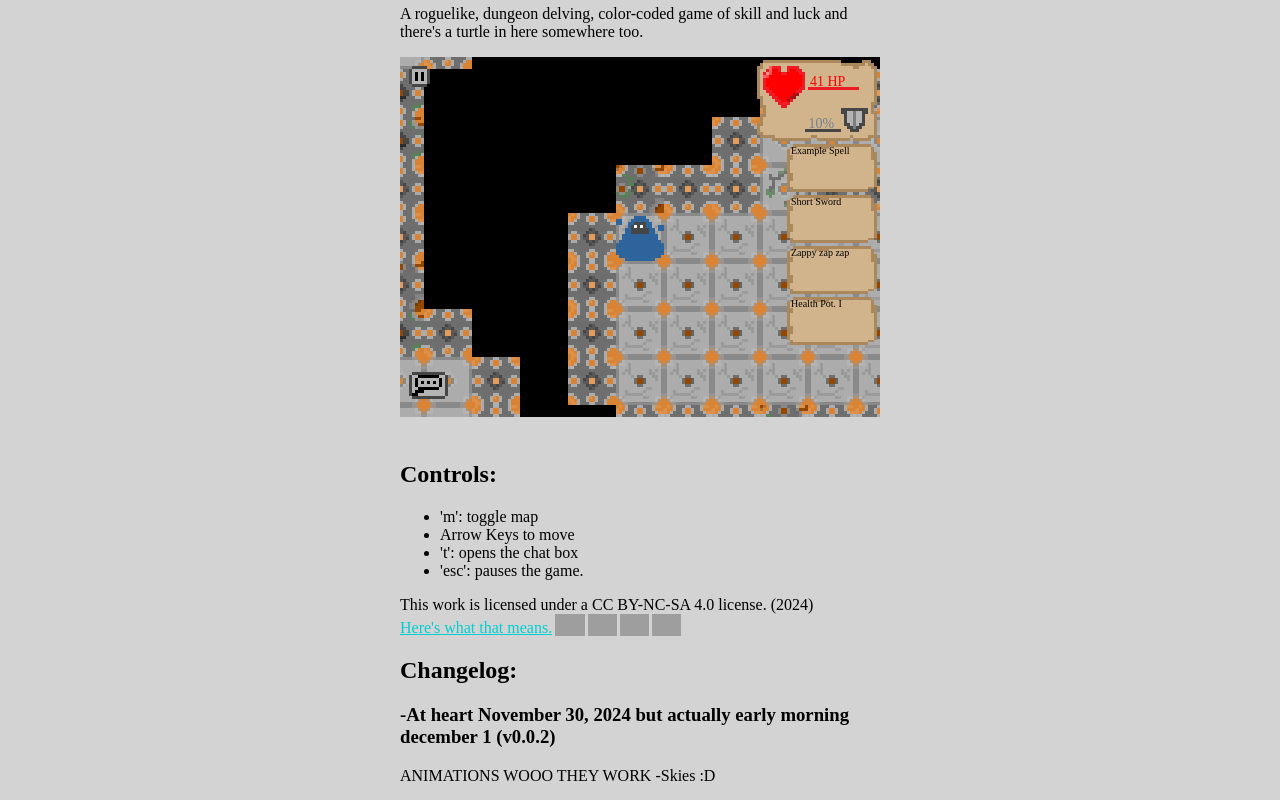
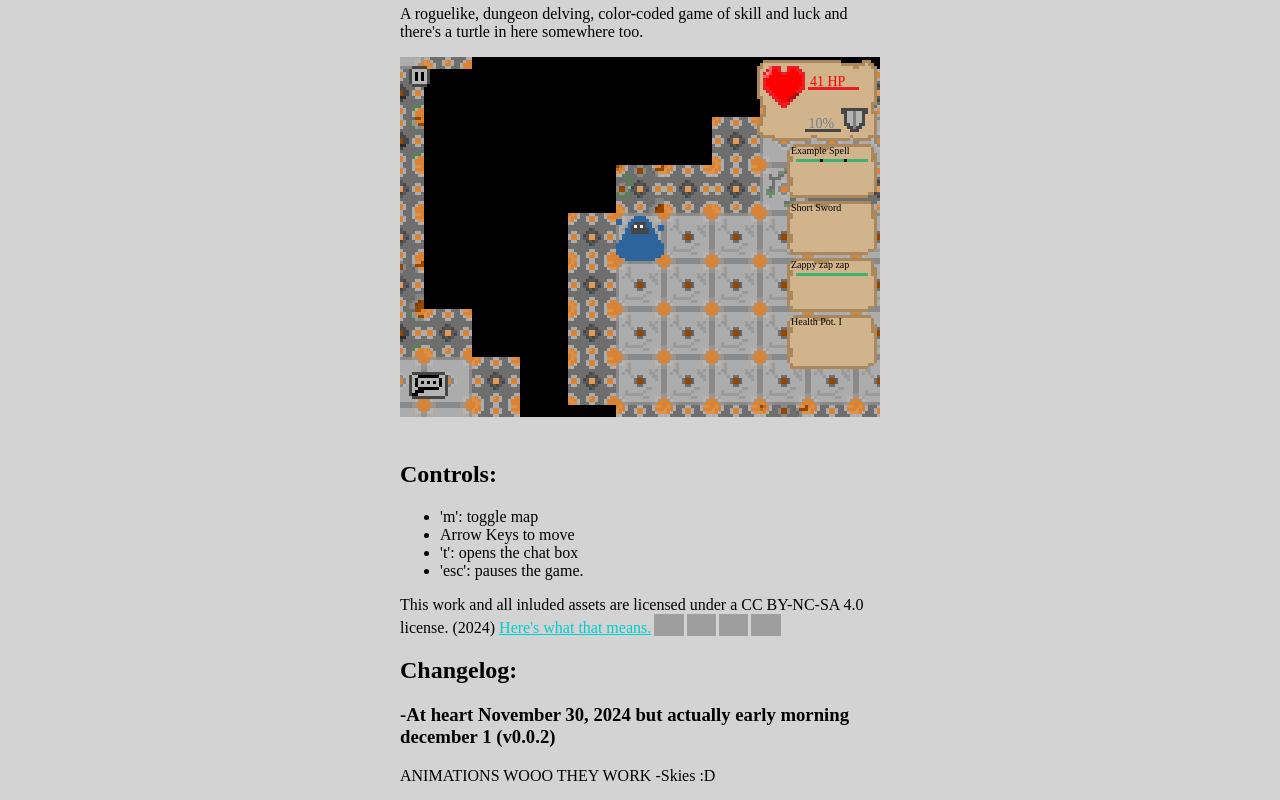
Before and after one commit to skies-shaper/chromadelve, a plain HTML site: page index.html in a window 1280 px wide. Shown: the part 127-927 px from the top of the page. Drawn offline with Linux system fonts and the light colour scheme; grey boxes are pictures that could not be loaded; a web font is replaced by a local one.

Commit message:
Added weapon cooldowns

```diff
--- a/index.html
+++ b/index.html
@@ -71,6 +71,9 @@
         a{
             color: darkturquoise;
         }
+        a:hover {
+            color:aqua;
+        }
         #menu h2{
             float: left;
             margin: 5px;
@@ -84,18 +87,20 @@
 </head>
 <body>
     <div id="menu"><img src="imgs/GUI/chromadelve-beta logo.png" style="margin:2px;"/><h2>"One day, this shall be a menu" -Unkown</h2>
+       <a href=""><h2>contact</h2></a>
+    </div>
 
-    </div>
     <div id="gamebox">
     <h1>Chromadelve</h1>
     <p>A roguelike, dungeon delving, color-coded game of skill and luck and there's a turtle in here somewhere too.</p>
     <div id="game">
         <canvas id="gamewindow" width="480" height="360" oncontextmenu="return false;">
-            Game content :)
+            Game content :D
         </canvas>
     <input id="gameConsole"></input>
     <div id="console-text"></div>
     </div>
+    <noscript>Unfortunately, this is a browser-based game. Which means that, short of insane technological mumbo jumbo we need Javascript to make it run. Depending on where in the future you exist, you may be able to find a desktop version of our game! That has been a floated concept at one point or another </noscript>
     <h2>Controls:</h2>
     <ul>
         <li>'m': toggle map</li>
@@ -103,7 +108,7 @@
         <li>'t': opens the chat box</li>
         <li>'esc': pauses the game.</li>
     </ul>
-    <span property="dct:title">This work</span> is licensed under a CC BY-NC-SA 4.0 license. (2024) <a href="https://creativecommons.org/licenses/by-nc-sa/4.0/?ref=chooser-v1" target="_blank" rel="license noopener noreferrer" style="display:inline-block;">Here's what that means.<img style="height:22px!important;margin-left:3px;vertical-align:text-bottom;" src="https://mirrors.creativecommons.org/presskit/icons/cc.svg?ref=chooser-v1" alt=""><img style="height:22px!important;margin-left:3px;vertical-align:text-bottom;" src="https://mirrors.creativecommons.org/presskit/icons/by.svg?ref=chooser-v1" alt=""><img style="height:22px!important;margin-left:3px;vertical-align:text-bottom;" src="https://mirrors.creativecommons.org/presskit/icons/nc.svg?ref=chooser-v1" alt=""><img style="height:22px!important;margin-left:3px;vertical-align:text-bottom;" src="https://mirrors.creativecommons.org/presskit/icons/sa.svg?ref=chooser-v1" alt=""></a>
+    <span property="dct:title">This work and all inluded assets</span> are licensed under a CC BY-NC-SA 4.0 license. (2024) <a href="https://creativecommons.org/licenses/by-nc-sa/4.0/?ref=chooser-v1" target="_blank" rel="license noopener noreferrer" style="display:inline-block;">Here's what that means.<img style="height:22px!important;margin-left:3px;vertical-align:text-bottom;" src="https://mirrors.creativecommons.org/presskit/icons/cc.svg?ref=chooser-v1" alt=""><img style="height:22px!important;margin-left:3px;vertical-align:text-bottom;" src="https://mirrors.creativecommons.org/presskit/icons/by.svg?ref=chooser-v1" alt=""><img style="height:22px!important;margin-left:3px;vertical-align:text-bottom;" src="https://mirrors.creativecommons.org/presskit/icons/nc.svg?ref=chooser-v1" alt=""><img style="height:22px!important;margin-left:3px;vertical-align:text-bottom;" src="https://mirrors.creativecommons.org/presskit/icons/sa.svg?ref=chooser-v1" alt=""></a>
     <div id="changelog">
         <h2>Changelog: </h2>
         <div>
--- a/scripts/constants.js
+++ b/scripts/constants.js
@@ -23,6 +23,11 @@ let messages = {
     },
     GUI: {
         HP: "HP"
+    },
+    cutscenes: {
+        intro_1: "",
+        intro_2: "",
+        intro_3: ""
     }
 }
 
@@ -133,6 +138,8 @@ const items = {
     null: { name: "Null Item", type: itemTypes.null, data: {} },
     shortSword: {
         name: "Short Sword", type: itemTypes.weapon, data: {
+            cooldown: 1,
+            cooldownTime: 1,
             damage: damageObj(0, 6),
             range: rangeObj(range.adjacent,1),
             splash: 0,
@@ -142,6 +149,7 @@ const items = {
     },
     minorHealthPotion: {
         name: "Minor Health Potion", type: itemTypes.consumable, data: {
+            uses: 1,
             effect: effects.healthIncrease,
             range: rangeObj(range.self,1),
             power: 10
@@ -150,7 +158,8 @@ const items = {
     spell1: {
         name: "example spell", type: itemTypes.spell, data: {
             element: elements.fire,
-            cooldown: 1,
+            cooldown: 1/3,
+            cooldownTime: 1,
             damage: damageObj(0, 6),
             splash: 0,
             range: rangeObj(range.self,1)
@@ -159,7 +168,8 @@ const items = {
     spell2: {
         name: "zappy spell", type: itemTypes.spell, data: {
             element: elements.lightning,
-            cooldown: 1,
+            cooldown: 2,
+            cooldownTime: 2,
             damage: damageObj(0, 6),
             splash: 0,
             range: rangeObj(range.ray,3)
@@ -213,11 +223,13 @@ const entityTemplate = {
     drops: []
 }
 const animationTemplate = {
-    maxFrames: 1,
+    tileX: -1,
+    tileY: -1,
+    rotation: 0,
+    maxFrames: 0,
+    currentFrame: 0,
+    repeat: true,
     frames: [
-        document.getElementById("animationTemplate_frame1"),
-        document.getElementById("animationTemplate_frame2"),
-        document.getElementById("animationTemplate_frame3")
     ]
 }
 
--- a/scripts/gameloop.js
+++ b/scripts/gameloop.js
@@ -92,7 +92,7 @@ window.addEventListener("keyup",(event)=>{
 })
 
 
-setInterval(gameloop,(1000/60))
+const killID = setInterval(gameloop,(1000/60))
 setInterval(autoSave, 30000)
 let showMap = false
 
@@ -241,59 +241,99 @@ function drawHUD(){
     screen.fillStyle = "black"
     for(let i = 0; i<4;i++){
         let btnOffset = 0
-        if(mouseInArea(387,87+(i*51),477,(48+87+(i*51)))){
+        cItem = player.inventory.equipped[i]
+        if(mouseInArea(387,87+(i*57),477,(48+87+(i*57)))){
             btnOffset = -6
         }
-        if(player.inventory.equipped[i].type == itemTypes.spell){
+        if(cItem.type == itemTypes.spell){
             if(isPaused){
-                screen.drawImage(document.getElementById("GUI_SpellScroll"),387+btnOffset,87+(i*51),90,48)
+                screen.drawImage(document.getElementById("GUI_SpellScroll"),387+btnOffset,87+(i*57),90,54)
+                cooldownBar()
             }
             else{
-                addButton("#Use_Item_"+i,"GUI_SpellScroll",387+btnOffset,87+(i*51),90,48,()=>{
+                addButton("#Use_Item_"+i,"GUI_SpellScroll",387+btnOffset,87+(i*57),90,54,()=>{
+                    focusItem(i)
+                },false)
+                cooldownBar(i,btnOffset)
+
+
+            }
+            screen.font = "10px Kode Mono"
+            screen.fillText(player.inventory.equipped[i].name.substring(0,13),391+btnOffset,97 +(i*57))
+        }
+        if(player.inventory.equipped[i].type == itemTypes.weapon){
+            if(isPaused){
+                screen.drawImage(document.getElementById("GUI_SpellScroll"),387+btnOffset,87+(i*57),90,54)
+            }
+            else{
+                addButton("#Use_Item_"+i,"GUI_SpellScroll",387+btnOffset,87+(i*57),90,54,()=>{
                     focusItem(i)
                 },false)
             }
             screen.font = "10px Kode Mono"
-            screen.fillText(player.inventory.equipped[i].name.substring(0,13),391+btnOffset,97 +(i*51))
+            screen.fillText(player.inventory.equipped[i].name.substring(0,13),391+btnOffset,97 +(i*57))
         }
-        if(player.inventory.equipped[i].type == itemTypes.weapon){
+        if(player.inventory.equipped[i].type == itemTypes.consumable){
             if(isPaused){
-                screen.drawImage(document.getElementById("GUI_SpellScroll"),387+btnOffset,87+(i*51),90,48)
+                screen.drawImage(document.getElementById("GUI_SpellScroll"),387+btnOffset,87+(i*57),90,54)
             }
             else{
-                addButton("#Use_Item_"+i,"GUI_SpellScroll",387+btnOffset,87+(i*51),90,48,()=>{
+                addButton("#Use_Item_"+i,"GUI_SpellScroll",387+btnOffset,87+(i*57),90,54,()=>{
                     focusItem(i)
                 },false)
             }
             screen.font = "10px Kode Mono"
-            screen.fillText(player.inventory.equipped[i].name.substring(0,13),391+btnOffset,97 +(i*51))
-        }
-        if(player.inventory.equipped[i].type == itemTypes.consumable){
-            if(isPaused){
-                screen.drawImage(document.getElementById("GUI_SpellScroll"),387+btnOffset,87+(i*51),90,48)
-            }
-            else{
-                addButton("#Use_Item_"+i,"GUI_SpellScroll",387+btnOffset,87+(i*51),90,48,()=>{
-                    focusItem(i)
-                },false)
-            }
-            screen.font = "10px Kode Mono"
-            screen.fillText(player.inventory.equipped[i].name.substring(0,13),391+btnOffset,97 +(i*51))
+            screen.fillText(player.inventory.equipped[i].name.substring(0,13),391+btnOffset,97 +(i*57))
         }
 
         if(GUI.focusedItem == i){
             screen.fillStyle = "green"
-            screen.fillRect(381+btnOffset,87+(i*51),3,48)
+            screen.fillRect(381+btnOffset,87+(i*57),3,48)
             screen.fillStyle = "black"
         }
     }
+}
+function cooldownBar(i,btnOffset){
+    let cItem = player.inventory.equipped[i]
+    let maxCooldown = cItem.data.cooldown
+    let currentCooldown = cItem.data.cooldownTime
+    screen.fillStyle = "grey"
+    screen.fillRect(396+btnOffset,102+(i*57),72,3)
+    if(maxCooldown < 1){
+        screen.fillStyle = "mediumSeaGreen"
+
+
+        screen.fillRect(396+btnOffset, 102+(i*57), (currentCooldown*72), 3)
+
+        screen.fillStyle="black"
+
+        for(let j = 0; j < 1/maxCooldown - 1; j++){
+            screen.fillRect(396+btnOffset+((j+1)*maxCooldown*72), 102+(i*57), 3, 3)
+        }
+        return
+    }
+    if(maxCooldown == currentCooldown){
+        screen.fillStyle = "MediumSeaGreen"
+    }
+    else{
+        screen.fillStyle = "green"
+    }
+    screen.fillRect(396+btnOffset,102+(i*57),(72*(currentCooldown/maxCooldown)),3)
+
+
+
+    screen.fillStyle = "black"
 }
 function healthRect(){
     screen.fillRect((363-((player.stats.health/player.stats.maxHealth)*33)),45,36,((player.stats.health/player.stats.maxHealth)*33))
 }
 
 function focusItem(itemIdx){
+    if(player.inventory.equipped[itemIdx].data.cooldownTime <=0){
+        return
+    }
     round.progression = round.progressionStates.useItem
+
     GUI.focusedItem = itemIdx
 }
 function useItem(itemIdx){
@@ -327,6 +367,7 @@ function useItem(itemIdx){
     mouse.mode = mouseModes.select
     GUI.focusedItem = -1
     round.progression = round.progressionStates.notUsingItem
+    item.data.cooldownTime -= item.data.cooldown
 }
 function handleTurnLogic(){
     if(round.progression == round.progressionStates.useItem){
@@ -465,6 +506,19 @@ function drawEntities(){
 
 }
 
+function inventoryPush(itemID){
+    player.inventory.backpack.push({})
+    Object.assign(player.inventory.backpack[player.inventory.backpack.length-1],items[itemID])
+}
+
+function hotbarSwap(backpackIndex, equippedIndex){
+    let temp1 = player.inventory.equipped[indexE]
+    let temp2 = player.inventory.backpack[indexB]
+    player.inventory.backpack = temp1
+    player.inventory.equipped = temp2
+
+}
+
 function addAnimation(id,x,y,r){
     activeAnimations.push({})
     Object.assign(activeAnimations[activeAnimations.length-1], animations[id])
@@ -542,6 +596,15 @@ function handlePlayerMovement(key){
 
             break;
 
+    }
+    nextTurn()
+}
+
+function nextTurn(){
+    for(let i = 0; i<4; i++){
+        if(player.inventory.equipped[i].data.cooldownTime < Math.max(player.inventory.equipped[i].data.cooldown,1))
+            player.inventory.equipped[i].data.cooldownTime++
+        player.inventory.equipped[i].data.cooldownTime = Math.floor(player.inventory.equipped[i].data.cooldownTime)
     }
 }
 
@@ -627,8 +690,6 @@ function gameInit(){
             player.stats.health = 29
             player.stats.dodge = 5
             break;
-
-
     }
     player.stats.maxHealth = player.stats.health
 
```
Also changed, not shown: imgs/GUI/triple P logo.png (added).
